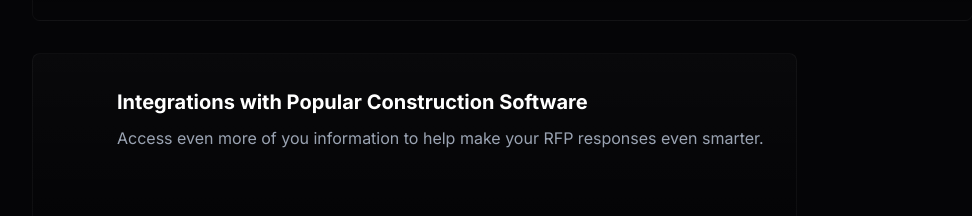
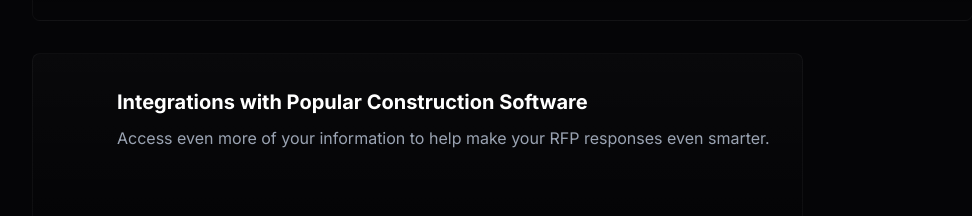
Before and after one commit to wm-c/Procura, a Next.js app: page / in a window 1280 px wide. Shown: the part 960-1176 px from the top of the page, without its empty margins (82-1054 px from the left). Built offline with nearby package versions, Linux system fonts and the light colour scheme; some icons are missing.

Commit message:
Changed spelling and icon

```diff
--- a/components/Features.jsx
+++ b/components/Features.jsx
@@ -5,7 +5,7 @@ import { Grid, Box, Typography, Paper } from "@mui/material";
 import { motion } from "framer-motion";
 import ArticleIcon from "@mui/icons-material/Article";
 import CloudSyncIcon from "@mui/icons-material/CloudSync";
-import SmartToyIcon from "@mui/icons-material/SmartToy";
+import ConstructionIcon from "@mui/icons-material/Construction";
 
 const features = [
   {
@@ -19,9 +19,9 @@ const features = [
     desc: "Seamlessly connect Google Drive and OneDrive to surface authoritative content when generating responses.",
   },
   {
-    icon: <SmartToyIcon fontSize="large" />,
+    icon: <ConstructionIcon fontSize="large" />,
     title: "Integrations with Popular Construction Software",
-    desc: "Access even more of you information to help make your RFP responses even smarter.",
+    desc: "Access even more of your information to help make your RFP responses even smarter.",
   },
 ];
 
```
